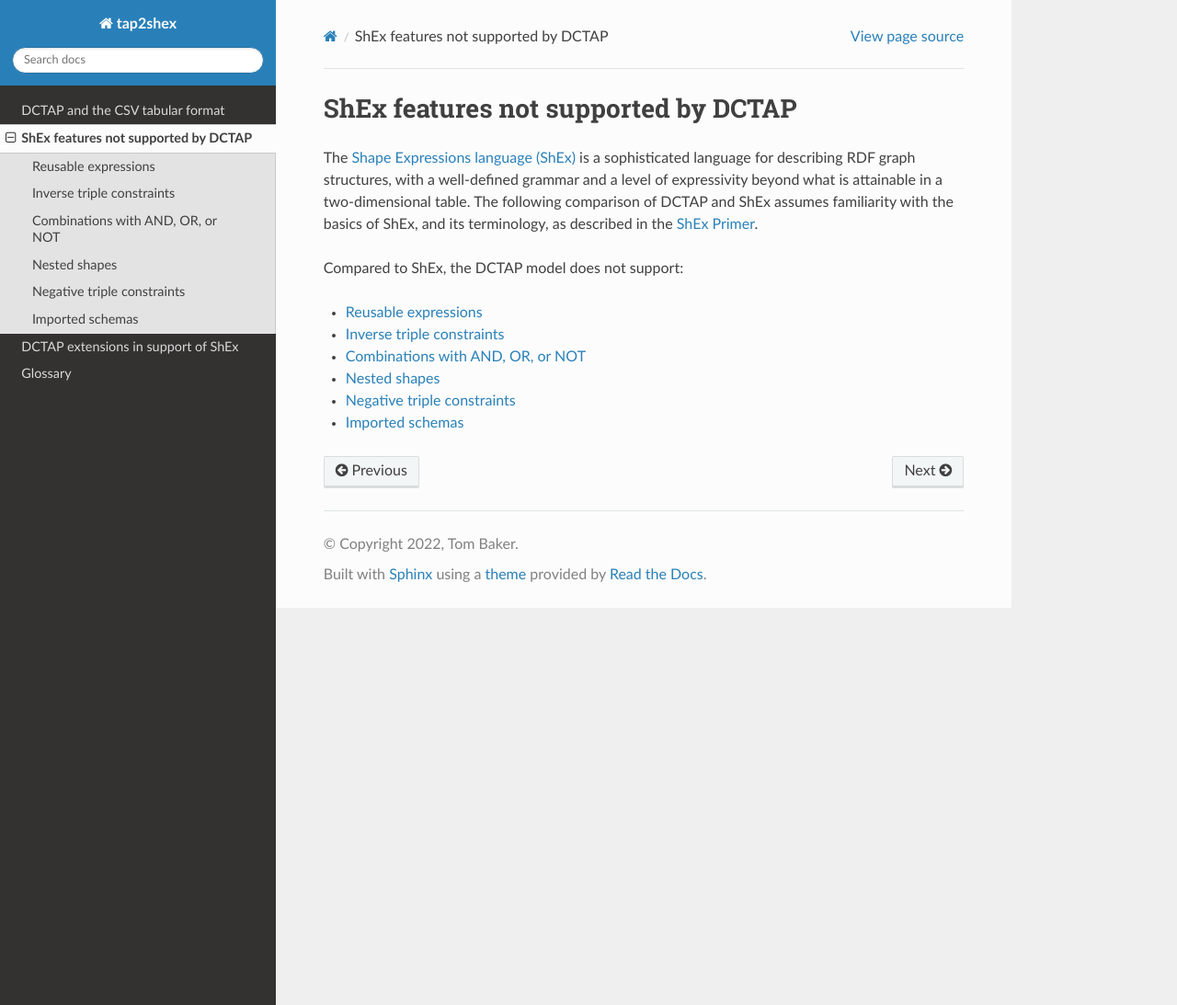
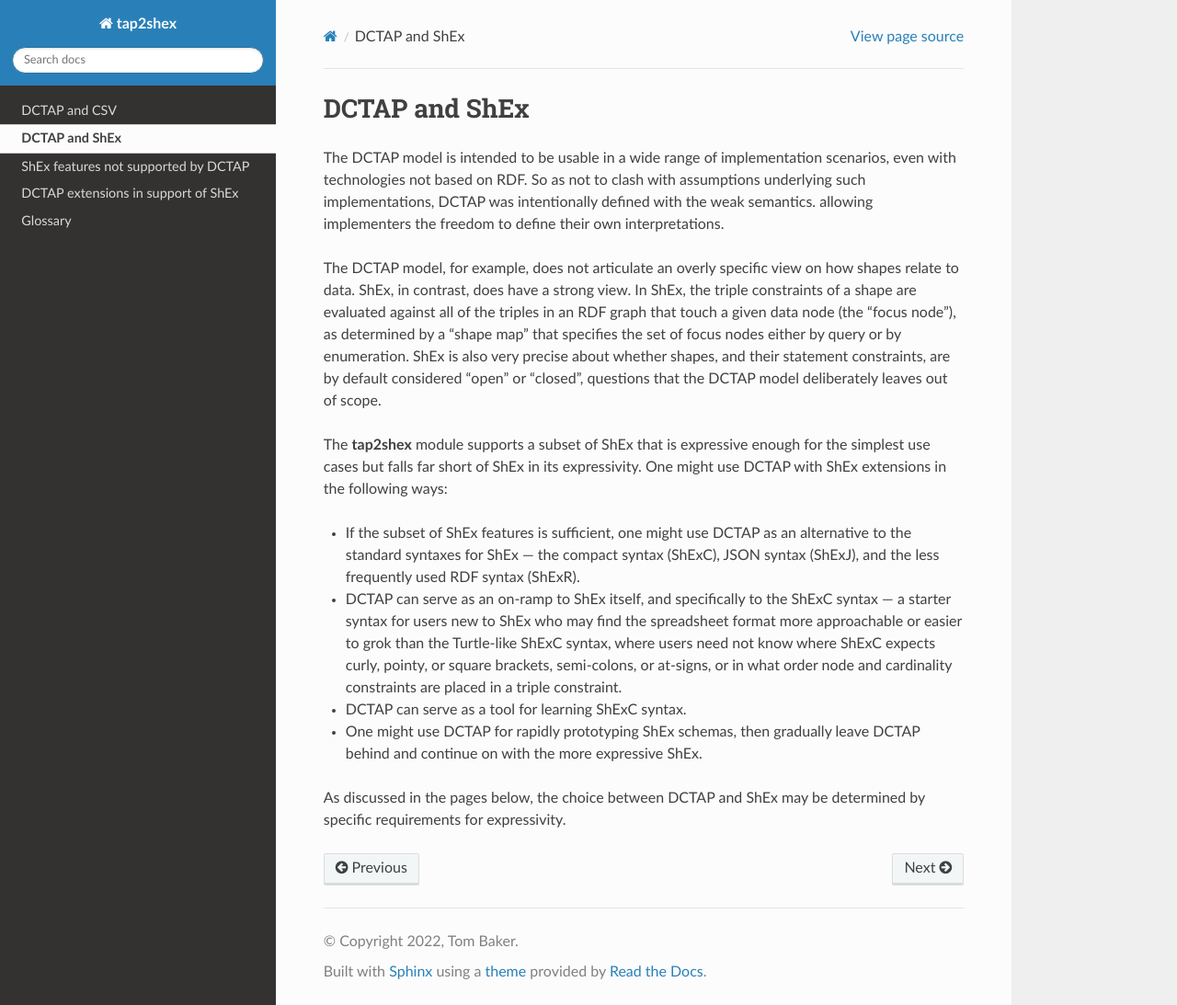
Before and after one commit to tombaker/tapshex, a Sphinx documentation site: the page built from docs/dctap_and_shex/index.rst, in a window 1280 px wide and 1093 px high. Shown: the whole window at 92% size. Built offline with Sphinx 7.4.7 and the Read the Docs theme 2.0.0, drawn with Linux system fonts in a browser that asks for light colours.

Commit message:
rearrange and expand RTD pages

```diff
--- /dev/null
+++ b/docs/comparison/index.rst
@@ -0,0 +1,18 @@
+.. _comparison:
+
+ShEx features not supported by DCTAP
+------------------------------------
+
+The `Shape Expressions language (ShEx) <https://shexspec.github.io/primer/>`_ is a sophisticated language for describing RDF graph structures, with a well-defined grammar and a level of expressivity beyond what is attainable in a two-dimensional table.
+
+Compared to ShEx, the DCTAP model does not support:
+
+.. toctree::
+   :maxdepth: 2
+
+   reusable_expressions/index
+   combinations/index
+   nested_shapes/index
+   inverse_triple_constraints/index
+   negative_triple_constraints/index
+   imported_schemas/index
--- a/docs/dctap_and_csv/index.rst
+++ b/docs/dctap_and_csv/index.rst
@@ -1,7 +1,7 @@
 .. _dctap_and_csv:
 
-DCTAP and the CSV tabular format
---------------------------------
+DCTAP and CSV
+-------------
 
 The `DC Tabular Application Profiles (DCTAP) model <https://www.dublincore.org/groups/application_profiles_ig/dctap_primer/>`_ adheres to the limitations of the Common Format and MIME Type for Comma-Separated Values (CSV) Files, `RFC 4108 (2005) <https://tools.ietf.org/html/rfc4180>`_. The CSV format consists of exactly one two-dimensional grid of rows and columns, so DCTAP is limited to things that can readily be encoded in two dimensions.
 
--- a/docs/dctap_and_shex/index.rst
+++ b/docs/dctap_and_shex/index.rst
@@ -1,18 +1,17 @@
-.. _dctap_and_shex:
+.. _about_dctap:
 
-ShEx features not supported by DCTAP
-------------------------------------
+DCTAP and ShEx
+--------------
 
-The `Shape Expressions language (ShEx) <https://shexspec.github.io/primer/>`_ is a sophisticated language for describing RDF graph structures, with a well-defined grammar and a level of expressivity beyond what is attainable in a two-dimensional table. The following comparison of DCTAP and ShEx assumes familiarity with the basics of ShEx, and its terminology, as described in the `ShEx Primer <https://shexspec.github.io/primer/>`_.
+The DCTAP model is intended to be usable in a wide range of implementation scenarios, even with technologies not based on RDF. So as not to clash with assumptions underlying such implementations, DCTAP was intentionally defined with the weak semantics. allowing implementers the freedom to define their own interpretations.
 
-Compared to ShEx, the DCTAP model does not support:
+The DCTAP model, for example, does not articulate an overly specific view on how shapes relate to data. ShEx, in contrast, does have a strong view. In ShEx, the triple constraints of a shape are evaluated against all of the triples in an RDF graph that touch a given data node (the "focus node"), as determined by a "shape map" that specifies the set of focus nodes either by query or by enumeration. ShEx is also very precise about whether shapes, and their statement constraints, are by default considered "open" or "closed", questions that the DCTAP model deliberately leaves out of scope.
 
-.. toctree::
-   :maxdepth: 2
+The **tap2shex** module supports a subset of ShEx that is expressive enough for the simplest use cases but falls far short of ShEx in its expressivity. One might use DCTAP with ShEx extensions in the following ways:
 
-   reusable_expressions/index
-   inverse_triple_constraints/index
-   combinations/index
-   nested_shapes/index
-   negative_triple_constraints/index
-   imported_schemas/index
+- If the subset of ShEx features is sufficient, one might use DCTAP as an alternative to the standard syntaxes for ShEx --- the compact syntax (ShExC), JSON syntax (ShExJ), and the less frequently used RDF syntax (ShExR).
+- DCTAP can serve as an on-ramp to ShEx itself, and specifically to the ShExC syntax --- a starter syntax for users new to ShEx who may find the spreadsheet format more approachable or easier to grok than the Turtle-like ShExC syntax, where users need not know where ShExC expects curly, pointy, or square brackets, semi-colons, or at-signs, or in what order node and cardinality constraints are placed in a triple constraint.
+- DCTAP can serve as a tool for learning ShExC syntax.
+- One might use DCTAP for rapidly prototyping ShEx schemas, then gradually leave DCTAP behind and continue on with the more expressive ShEx.
+
+As discussed in the pages below, the choice between DCTAP and ShEx may be determined by specific requirements for expressivity.
--- a/docs/shex_extensions/closed_shapes/index.rst
+++ b/docs/shex_extensions/closed_shapes/index.rst
@@ -1,7 +1,7 @@
 .. _closed_shapes:
 
-CLOSED
-......
+Shape element: CLOSED
+.....................
 
 In ShEx, shapes are matched against outgoing arcs from a given focus node in terms of the predicates mentioned in the triple constraints, and any other outgoing arcs --- triples that do not have the mentioned properties as their predicates --- are by default simply ignored. However, a given shape can be "closed" (by using the ShExC keyword ``CLOSED``), which means that `all` outgoing arcs from the given focus node must match the given set of triple constraints.
 
--- a/docs/shex_extensions/extra_properties/index.rst
+++ b/docs/shex_extensions/extra_properties/index.rst
@@ -1,7 +1,7 @@
 .. _extra_properties:
 
-EXTRA
-.....
+Shape element: EXTRA
+....................
 
 `In ShEx, <https://shex.io/shex-primer/#extra-properties>`_, once a property is "mentioned" in a triple constraint, that mention "closes the property". As explained in the ShEx Primer: "By default, for an RDF data node to match that shape, every outgoing arc from that node that uses a mentioned predicate must match a triple constrain in the shape".
 
```
Also changed, not shown: docs/glossary/index.rst (+10 -10 lines), docs/index.rst (+4 -7 lines), docs/comparison/combinations/index.rst (renamed from docs/dctap_and_shex/combinations/index.rst), docs/comparison/imported_schemas/index.rst (renamed from docs/dctap_and_shex/imported_schemas/index.rst), docs/comparison/inverse_triple_constraints/index.rst (renamed from docs/dctap_and_shex/inverse_triple_constraints/index.rst), docs/comparison/negative_triple_constraints/index.rst (renamed from docs/dctap_and_shex/negative_triple_constraints/index.rst), docs/comparison/nested_shapes/index.rst (renamed from docs/dctap_and_shex/nested_shapes/index.rst), docs/comparison/reusable_expressions/index.rst (renamed from docs/dctap_and_shex/reusable_expressions/index.rst).
